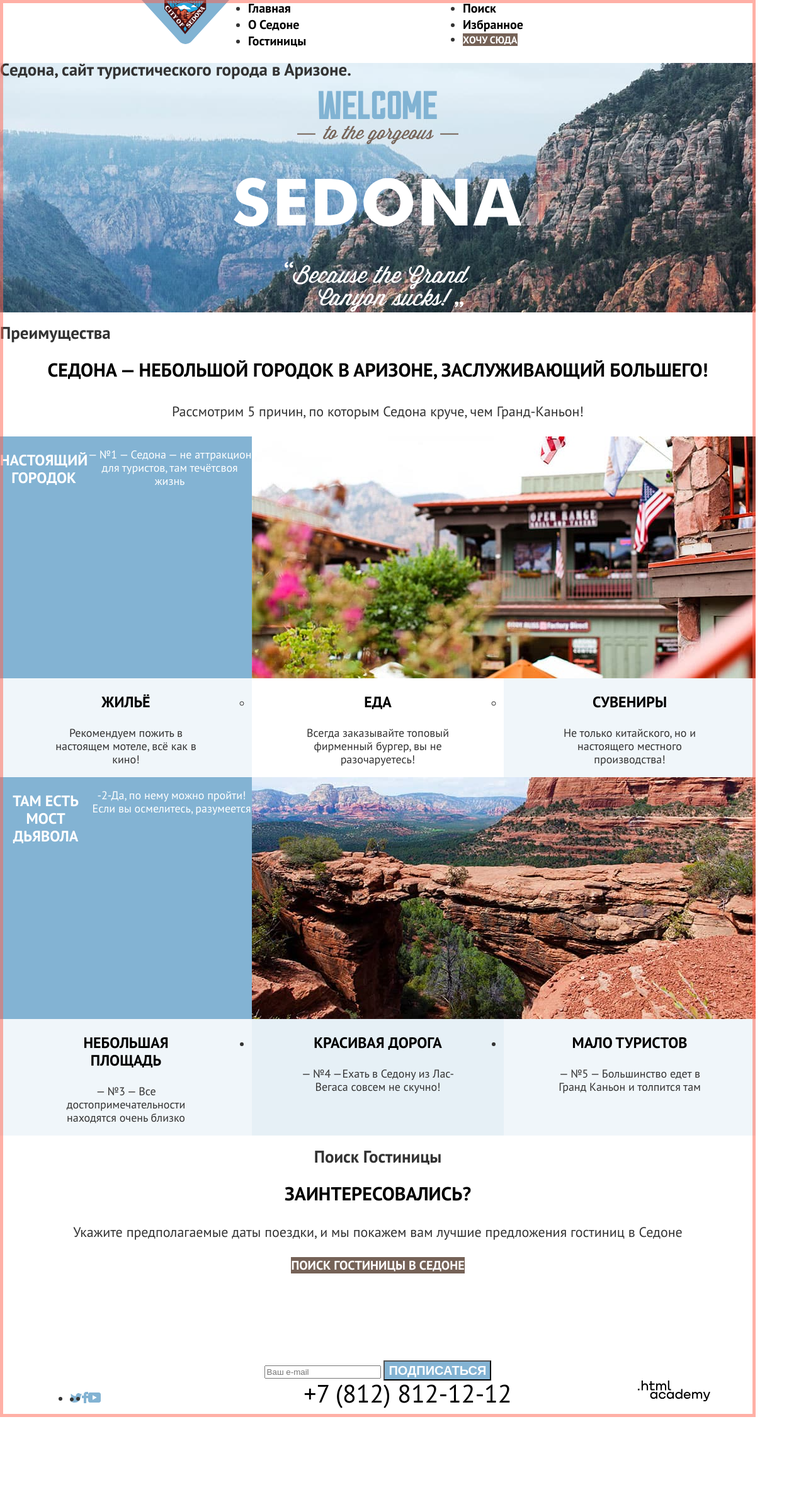
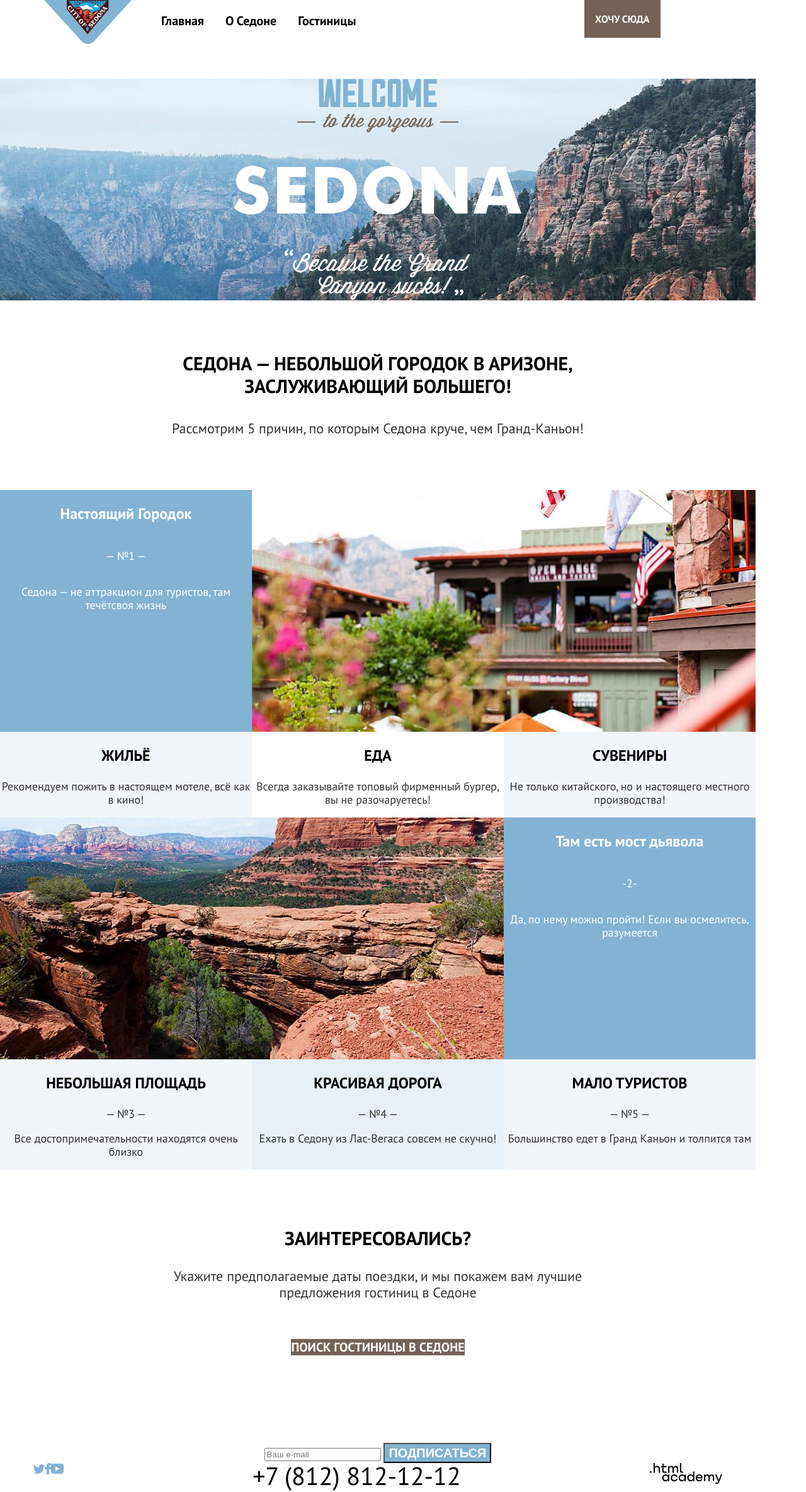
Before and after one commit to htmlacademy-htmlcss/1954435-sedona-33, a plain HTML site: page 7/index.html in a window 1280 px wide. Shown: the whole page at 63% size. Before the commit the page ends 2250 px from the top, so only its background shows below. Drawn offline with Linux system fonts and the light colour scheme.

Commit message:
:heavy_check_mark: Сборка #7

```diff
--- a/7/index.html
+++ b/7/index.html
@@ -45,64 +45,79 @@
 
   <main class="main-container main-index">
     <div class="page-container">
-      <section class="first-screen">
-        <h1 class="visually-hidden">Cедона, сайт туристического города в Аризоне. </h1>
+      <h1 class="visually-hidden">Сайт города Седона.</h1>
+
+      <section class="welcome">
+        <h2 class="visually-hidden">Добро пожаловать в Седону. </h2>
         <img class="welcome-image" src="images/index_first_screen/welcome.svg" width="458" height="352"
           alt="Добро пожаловать в Седону.">
       </section>
 
-      <section class="benefits">
+      <section class="advantages">
         <h2 class="visually-hidden">Преимущества</h2>
-        <p class="slogan">Седона — небольшой городок в Аризоне,
+        <p class="advantages-slogan">Седона — небольшой городок в Аризоне,
           заслуживающий большего!</p>
-        <p class="five-reasons">Рассмотрим 5 причин, по которым Седона круче, чем Гранд-Каньон!</p>
+        <p class="advantages-reasons">Рассмотрим 5 причин, по которым Седона круче, чем Гранд-Каньон!</p>
 
         <ul class="advantages-list">
-          <li class="advantages-item">
-            <h3 class="advantages-title">Настоящий Городок</h3>
-            <p class="advantages-description">— №1 — Седона — не аттракцион для туристов, там течётсвоя жизнь</p>
-            <img class="photo-1-city" src="images/index_photo/advantage-1.jpg" width="800" height="384"
+          <li class="advantages-item-blue">
+            <div class="advantages-item-wrapper">
+              <div class="advantages-wrapper-text">
+                <h3 class="advantage-title-white">Настоящий Городок</h3>
+                <p>— №1 —</p>
+                <p class="advantage-description"> Седона — не аттракцион для туристов, там течётсвоя жизнь</p>
+              </div>
+              <img class="advantages-1-city" src="images/index_photo/advantage-1.jpg" width="800" height="384"
                 alt="фото города.">
+            </div>
           </li>
-          <ul class="comfort-list">
-            <li class="comfort-item">
-              <h3 class="comfort-title">Жильё</h3>
-              <p class="comfort-description">Рекомендуем пожить
+          <ul class="advantages-list">
+            <li class="advantage-item">
+              <h3 class="advantage-title">Жильё</h3>
+              <p class="advantage-description">Рекомендуем пожить
                 в настоящем мотеле,
                 всё как в кино! </p>
             </li>
-            <li class="comfort-item comfort-food">
-              <h3 class="comfort-title">Еда</h3>
-              <p class="comfort-description"> Всегда заказывайте
+            <li class="advantage-item advantage-food">
+              <h3 class="advantage-title">Еда</h3>
+              <p class="advantage-description"> Всегда заказывайте
                 топовый фирменный бургер, вы не разочаруетесь!</p>
             </li>
-            <li class="comfort-item">
-              <h3 class="comfort-title">Cувениры</h3>
-              <p class="comfort-description">Не только китайского,
+            <li class="advantage-item">
+              <h3 class="advantage-title">Cувениры</h3>
+              <p class="advantage-description">Не только китайского,
                 но и настоящего местного производства! </p>
             </li>
           </ul>
-          <li class="advantages-item">
-            <h3 class="advantages-title">Там есть мост дьявола</h3>
-            <p class="advantages-description"> -2-Да, по нему можно пройти! Если вы осмелитесь, разумеется</p>
-            <img class="photo-2-canyon" src="images/index_photo/advantage-2.jpg" width="800" height="384"
+          <li class="advantages-item-blue">
+            <div class="advantages-item-wrapper">
+              <div class="advantages-wrapper-text">
+                <h3 class="advantage-title-white">Там есть мост дьявола</h3>
+                <p> -2-</p>
+                <p class="advantage-description">Да, по нему можно пройти! Если вы осмелитесь, разумеется</p>
+              </div>
+              <img class="advantages-2-canyon reverse-image" src="images/index_photo/advantage-2.jpg" width="800" height="384"
                 alt="фото каньона.">
+            </div>
           </li>
-          <div class="comfort-list">
-            <li class="comfort-item ">
-              <h3 class="comfort-title">Небольшая площадь</h3>
-              <p class="comfort-description">— №3 — Все достопримечательности
+
+          <li class="advantage-item">
+            <h3 class="advantage-title">Небольшая площадь</h3>
+            <p>— №3 —</p>
+            <p class="advantage-description"> Все достопримечательности
               находятся очень близко</p>
           </li>
-            <li class="comfort-item  comfort-road">
-              <h3 class="comfort-title">Красивая дорога</h3>
-              <p class="comfort-description"> — №4 —Ехать в Седону из Лас-Вегаса совсем не скучно! </p>
+          <li class="advantage-item  advantage-road">
+            <h3 class="advantage-title">Красивая дорога</h3>
+            <p>— №4 —</p>
+            <p class="comfort-description"> Ехать в Седону из Лас-Вегаса совсем не скучно! </p>
           </li>
-            <li class="comfort-item">
-              <h3 class="comfort-title">Мало туристов</h3>
-              <p class="comfort-description"> — №5 — Большинство едет в Гранд Каньон и толпится там</p>
+          <li class="advantage-item">
+            <h3 class="advantage-title">Мало туристов</h3>
+            <p> — №5 —</p>
+            <p class="advantage-description"> Большинство едет в Гранд Каньон и толпится там</p>
           </li>
-          </div>
+
         </ul>
       </section>
 
@@ -130,6 +145,8 @@
 
   <footer class="page-footer">
     <div class="page-footer-container">
+      <section class="footer-social">
+        <h2 class="visually-hidden" hidden>Социальные сети></h2>
         <ul class="footer-social-list">
           <li class="footer-social-item">
             <a class="button" href="https://twitter.com/htmlacademy_ru">
@@ -150,12 +167,19 @@
             </a>
           </li>
         </ul>
+      </section>
 
+      <section class="footer-phone">
+        <h2 class="visually-hidden" hidden>Наш телефон:</h2>
         <a class="footer-contacts-phone" href="tel:88128121212">+7 (812) 812-12-12</a>
+      </section>
 
+      <section class="footer-author">
+        <h2 class="visually-hidden" hidden>Разработка сайта</h2>
         <a class="htmlacademy-link" href="https://htmlacademy.ru/">
           <img src="images/footer/logo_htmlacademy.svg" width="115" height="33" alt=" Логотип html academy.">
         </a>
+      </section>
     </div>
   </footer>
 
--- a/7/styles/styles.css
+++ b/7/styles/styles.css
@@ -44,39 +44,40 @@ body{
 color:#333333 ;
 background-color: #FFFFFF;
 width: 1200px;
-
-	outline: 5px solid rgba(255, 99, 78, 0.5);
-	outline-offset: -5px;
+}
+.visually-hidden {
+position: absolute;
+width: 1px;
+height: 1px;
+margin: -1px;
+padding: 0;
+border: 0;
+clip: rect(0 0 0 0);
+overflow: hidden;
 }
 
-.page-header{
+.navigation{
 display: flex;
 width: 1060px;
 margin: 0 auto;
 }
-
 .navigation-logo{
-	width: 139px;
+margin: 0;
+padding: 0;
 margin-right: 30px;
-	margin-left: 70px;
-}
-.navigation{
-	display: flex;
-	width: 890px;
-	margin: 0 auto;
 }
 .navigation-list{
+display: flex;
+flex-wrap: wrap;
 width: 450px;
 margin: 0;
 padding: 0;
+list-style-type: none;
+}
 
-
-}
-.navigation-user {
-	max-width: 310px;
-	margin-left: auto;
- }
 .navigation-link {
+display: block;
+padding: 20px 17px;
 font-family: "PT Sans";
 font-weight: 700;
 font-size: 20px;
@@ -84,8 +85,16 @@ body{
 text-align: center;
 color: #000000;
 text-decoration: none;
+}
+.navigation-user {
+max-width: 310px;
+margin-left: auto;
+}
+.navigation-user .navigation-link {
+min-width: 20px;
+min-height: 20px;
+}
 
-}
 .button-broun{
 	font-family: inherit;
    font-size: 16px;
@@ -99,22 +108,32 @@ body{
 .main-container{
 	flex-grow: 1;
 }
+
+.main-index {
+text-align: center;
+background-color: #fff;
+}
+
+.main-catalog {
+background-color: #fff;
+}
 .page-container{
 width: 1200px;
 margin: 0 auto;
 }
-.welcome-image{
-	display: block;
-	margin: 0 auto;
-}
-
-
-.first-screen{
+.welcome{
 background-image: url(../images/index_first_screen/index-background.jpg);
 background-size: 100% auto;
 background-repeat: no-repeat;
 }
-.slogan{
+.welcome-image{
+display: block;
+margin: 51px auto 82px;
+
+}
+.advantages-slogan{
+max-width: 720px;
+margin: 63px auto 31px;
 font-family: "PT Sans";
 font-style: normal;
 font-weight: 700;
@@ -124,8 +143,10 @@ body{
 text-transform: uppercase;
 color: #000000;
 }
-.five-reasons{
-	font-family: PT Sans;
+.advantages-reasons{
+max-width: 720px;
+margin: 31px auto 80px;
+font-family: "PT Sans";
 font-style: normal;
 font-weight: normal;
 font-size: 22px;
@@ -133,57 +154,63 @@ body{
 text-align: center;
 color: #333333;
 }
-.advantages-list{
+.advantages-list {
+display: flex;
 text-align: center;
+flex-wrap: wrap;
+list-style-type: none;
 margin: 0;
 padding: 0;
 }
-.advantages-item{
+.advantages-item-wrapper{
 display: flex;
+}
+.advantages-wrapper-text{
+display: flex;
+flex-direction: column;
+}
+.advantages-item-blue{
 background: #83B3D3;
 text-align: center;
 color: #FFFFFF;
-
 }
-.advantages-title{
+.advantage-title-white{
 font-weight: bold;
 font-size: 24px;
 line-height: 28px;
+color: #FFFFFF;
+}
+.advantage-title {
+font-size: 24px;
+font-weight: bold;
+line-height: 28px;
+color: #000000;
 text-transform: uppercase;
+}
+.advantage-item{
+
+background: rgba(131, 179, 211, 0.12);
+width: 400px;
+}
+.advantage-food{
+background: #FFFFFF;
+}
+.advantage-road{
+background:rgba(131, 179, 211, 0.2);
+}
+.reverse-image{
+	order: -1;
 
 }
-.comfort-list{
-	display: flex;
-   justify-content: space-between;
-	margin: 0;
-   padding: 0;
-}
 
-.comfort-item{
-	background: rgba(131, 179, 211, 0.12);
-	width: 400px;
-	padding: 0 75px;
+
+.search-hotel{
+text-align: center;
 
 }
-.comfort-title{
-	font-weight: bold;
-	font-size: 24px;
-	line-height: 28px;
-	text-transform: uppercase;
-	color: #000000;
-}
-.comfort-food{
-	background: #FFFFFF;
-}
-
-.comfort-road{
-	background:rgba(131, 179, 211, 0.2);
-}
-.search-hotel{
-	text-align: center;
-	width: 1200px;
-}
 .search-question{
+max-width: 720px;
+margin: 91px auto 29px;
 font-weight: bold;
 font-size: 30px;
 line-height: 36px;
@@ -191,12 +218,15 @@ text-transform: uppercase;
 color: #000000;
 }
 .search-data{
+max-width: 720px;
+margin: 29px auto 56px;
 font-weight: normal;
 font-size: 22px;
 line-height: 26px;
 color: #333333;
 }
 .button-search{
+margin: 56px auto 93px;
 font-weight: bold;
 font-size: 20px;
 line-height: 36px;
@@ -205,21 +235,23 @@ color: #000000;
 background: #756257;
 text-decoration: none;
 }
+
 .subscribe{
 background-image: url(../images/index_photo/background-subscribe.jpg);
 background-size: 100% auto;
 background-repeat: no-repeat;
 color: #ffffff;
 text-align: center;
-	width: 1200px;
 }
 .subscribe-heading{
+
 font-weight: bold;
 font-size: 30px;
 line-height: 36px;
 text-transform: uppercase;
 }
 .subscribe-description{
+
 font-size: 22px;
 line-height: 26px;
 }
@@ -231,16 +263,32 @@ color: #000000;
 color: #FFFFFF;
 background: #83B3D3;
 }
+
 .page-footer-container{
 display: flex;
+justify-content: space-around;
 margin: 0 auto;
 width: 1200px;
 }
-.footer-social-list{
+.page-footer a {
+text-decoration: none;
+display: block;
+}
+.footer-social{
+max-width: 130px;
+margin: 0 ;
+}
+
+.footer-social-list {
 	display: flex;
-	width: 107px;
-	margin-right: 130px;
-	margin-left: 72px;
+	flex-wrap: wrap;
+	margin: 0;
+	padding: 0;
+	list-style-type: none;
+}
+
+.footer-phone{
+width: 720px;
 
 }
 
@@ -251,28 +299,27 @@ color: #000000;
 text-decoration: none;
 text-transform: uppercase;
 color: #000000;
-	width: 720px;
 }
-.htmlacademy-link{
-	width: 115px;
-	margin-right: 72px;
-	margin-left: 53px;
+.footer-author{
+max-width: 115px;
+
 }
+
 /* Cтилизация каталога*/
 
-.filter{
-
+.header-filter{
 background-image: url(../images/catalog/filter_group/catalog-background1.jpg);
 background-size: 100% auto;
 background-repeat: no-repeat;
 color: #ffffff;
 }
-.filter-heading{
+.inner-header-title{
 font-weight: bold;
 font-size: 60px;
 line-height: 78px;
-	width: 528px;
+
 }
+
 .breadcrumbs-link{
 	font-family: PT Sans;
 	font-style: normal;
@@ -283,26 +330,20 @@ color: #000000;
 	text-decoration: none;
 }
 
-.filter-block{
+.filter{
 display: flex;
-	width: 1200px;
 justify-content: space-around;
+}
 
-
-}
 .filter-title{
 font-style: normal;
 font-weight: bold;
 font-size: 20px;
 }
-
 .filter-button{
 display: flex;
 flex-direction: column;
-
 }
-
-
 .button-apply{
 width: 160px;
 font-style: normal;
@@ -326,33 +367,46 @@ background: transparent;
 margin-top: 20px;
 }
 
-.sorting{
+.sorting-container{
 width: 1057px;
-	margin: 0 72px;
+margin: 44px 72px 52px;
+display: flex;
+justify-content: space-between;
 }
-
 .sorting-heading{
+margin: 0;
+width: 400px;
 font-size: 30px;
 font-weight: bold;
 line-height: 39px;
 text-transform: uppercase;
 color: #000000;
 }
-
+.select-control{
+margin: 0;
+width: 288px;
+}
 .select-cheap{
 font-weight: normal;
 font-size: 18px;
 line-height: 23px;
 color: #333333;
 }
-
 .button-checked{
 margin-left: auto;
 }
+
+.hotel-card-container{
+
+	width: 1056px;
+	margin: 0 72px;
+
+}
 .hotel-list{
 display: flex;
-	width: 1056px;
-	margin: 0 72px;
+list-style-type: none;
+margin: 0;
+padding: 0;
 flex-wrap: wrap;
 }
 .hotel-item{
@@ -366,15 +420,23 @@ color: #333333;
 font-size: 24px;
 line-height: 31px;
 color: #000000;
-
 }
-.hotel-word{
+.hotel-type{
 font-weight: normal;
 font-size: 18px;
 line-height: 23px;
 color: #333333;
 }
 
+.rating{
+font-weight: normal;
+font-size: 16px;
+line-height: 21px;
+text-align: center;
+text-transform: uppercase;
+color: #333333;
+background-color:#F2F2F2;
+	}
 .button-more{
 font-weight: bold;
 font-size: 16px;
@@ -406,20 +468,10 @@ background: #7DB54F;
 color: #FFFFFF;
 }
 
-.rating{
-font-weight: normal;
-font-size: 16px;
-line-height: 21px;
+.pagination-more {
+	width: 620px;
+	margin: 30px auto;
 	text-align: center;
-text-transform: uppercase;
-color: #333333;
-background-color:#F2F2F2;
-}
-
-
-.download{
-	width: 1056px;
-	margin: 0 72px;
  }
 .button-download{
 font-family: PT Sans;
@@ -432,17 +484,30 @@ text-transform: uppercase;
 background-color: #83B3D3;
 color: #FFFFFF;
 width: 620px;
-margin: 0 290px;
+
 
 }
 
-.pagination-block{
+.pagination-container{
 	display: flex;
-	width: 1056;
-	margin: 0 72px;
+	max-width: 1056;
+	margin:60px auto 72px;
+	justify-content: space-between;
+}
+.pagination-list {
+	display: flex;
+	margin: 0;
+	padding: 0;
+	list-style-type: none;
+}
+.pagination-item {
+	padding-right: 8px;
  }
 
 .pagination-link {
+	display: block;
+	min-width: 55px;
+	min-height: 55px;
 	font-style: normal;
 	font-weight: 700;
 	font-size: 20px;
@@ -465,7 +530,7 @@ margin: 0 290px;
 	color: #000000;
 	background-color: #F2F2F2;
 }
-.carrent-hotel{
+.select-title{
 font-style: normal;
 font-weight: normal;
 font-size: 18px;
```
Also changed, not shown: 7/catalog.html (+69 -37 lines). Lines whose indentation alone changed are shown as unchanged.
